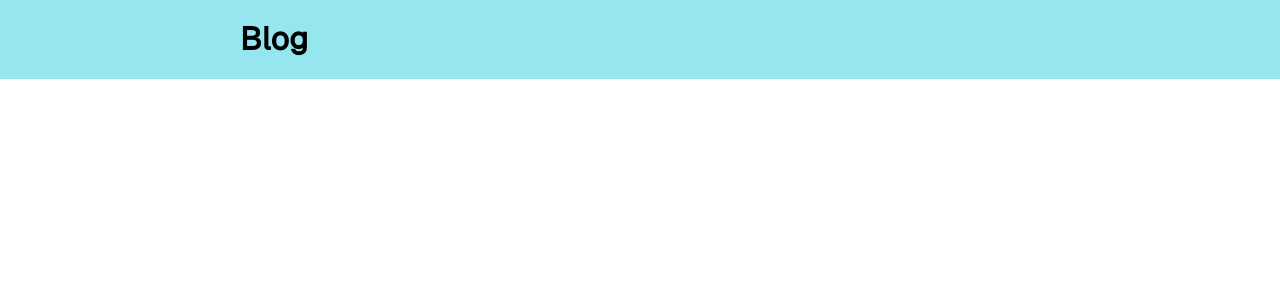
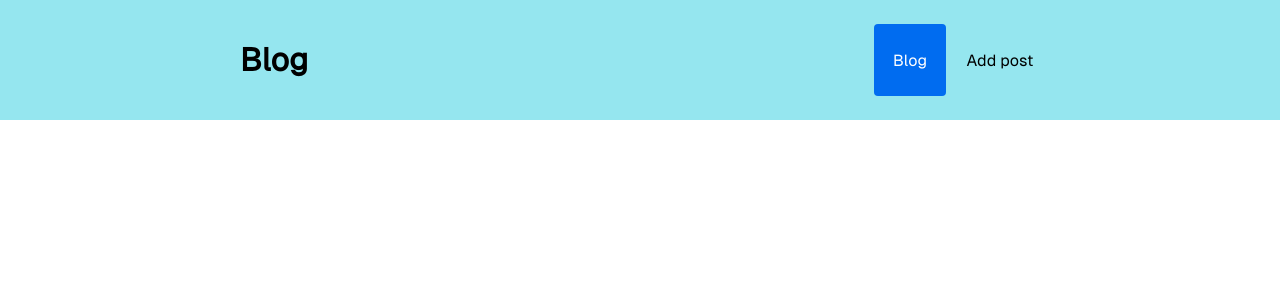
Before and after one commit to InsanityPrision/blog-fron, a React (Vite) app: page /blog in a window 1280 px wide. Shown: the top 300 px of the page. Built offline with nearby package versions, Linux system fonts and the light colour scheme.

Commit message:
Create navigation menu component in header component

```diff
--- a/src/components/App/App.tsx
+++ b/src/components/App/App.tsx
@@ -4,7 +4,7 @@ import "./App.css";
 const App: React.FC = () => {
   return (
     <>
-      <Header />
+      <Header title="Blog" />
       <div className="container"></div>
     </>
   );
--- a/src/components/Header/Header.css
+++ b/src/components/Header/Header.css
@@ -4,6 +4,14 @@
 }
 
 .main-header__container {
+  display: flex;
+  justify-content: space-between;
   margin: 0 auto;
   max-width: 800px;
 }
+
+.main-title {
+  display: flex;
+  justify-content: center;
+  align-items: center;
+}
--- a/src/components/Header/Header.tsx
+++ b/src/components/Header/Header.tsx
@@ -1,10 +1,16 @@
+import NavigationMenu from "../NavigationMenu/NavigationMenu";
 import "./Header.css";
 
-const Header: React.FC = () => {
+interface HeaderProps {
+  title: string;
+}
+
+const Header: React.FC<HeaderProps> = ({ title }) => {
   return (
     <header className="main-header">
       <div className="main-header__container">
-        <h1 className="main-title">Blog</h1>
+        <h1 className="main-title">{title}</h1>
+        <NavigationMenu title={title} />
       </div>
     </header>
   );
--- /dev/null
+++ b/src/components/NavigationMenu/NavigationMenu.css
@@ -0,0 +1,23 @@
+.navigation-menu {
+  display: flex;
+  gap: 10px;
+}
+
+.navigation-menu__links {
+  padding: 4px;
+  width: 80px;
+  aspect-ratio: 1;
+}
+.links__link {
+  display: flex;
+  align-items: center;
+  justify-content: center;
+  width: 100%;
+  height: 100%;
+}
+
+.links__link--active {
+  background-color: #006cf0;
+  border-radius: 4px;
+  color: #fff;
+}
--- /dev/null
+++ b/src/components/NavigationMenu/NavigationMenu.tsx
@@ -0,0 +1,34 @@
+import "./NavigationMenu.css";
+
+interface NavigationMenuProps {
+  title: string;
+}
+
+const NavigationMenu: React.FC<NavigationMenuProps> = ({ title }) => {
+  return (
+    <ul className="navigation-menu">
+      <li className="navigation-menu__links">
+        <a
+          href="index.html"
+          className={`links__link ${
+            title === "Blog" ? "links__link--active" : ""
+          }`}
+        >
+          Blog
+        </a>
+      </li>
+      <li className="navigation-menu__links">
+        <a
+          href=""
+          className={`links__link ${
+            title === "Add post" ? "links__link--active" : ""
+          }`}
+        >
+          Add post
+        </a>
+      </li>
+    </ul>
+  );
+};
+
+export default NavigationMenu;
--- a/src/styles/styles.css
+++ b/src/styles/styles.css
@@ -12,3 +12,18 @@ body {
 h1 {
   margin: 0;
 }
+
+ul {
+  margin: 0;
+  padding: 0;
+}
+
+li {
+  list-style: none;
+}
+
+a {
+  text-decoration: none;
+  color: inherit;
+  cursor: pointer;
+}
```
